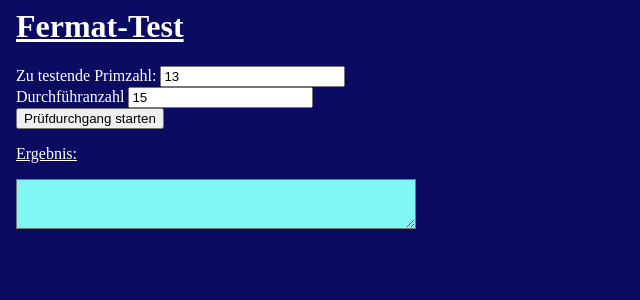
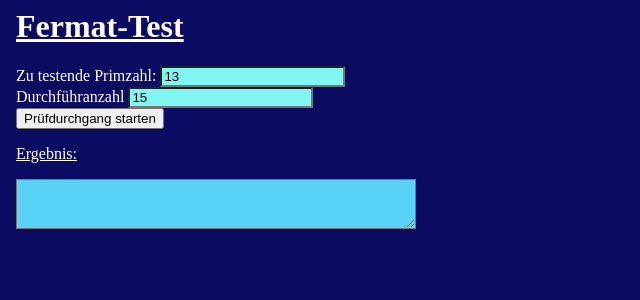
Before and after one commit to Va2828Cz/angular-eydwqm, an Angular app: page / in a window 1280 px wide. Shown: the top 300 px of the page, without its empty margins (0-640 px from the left). Built offline with nearby package versions, Linux system fonts and the light colour scheme.

Commit message:
2 files modified

```diff
--- a/src/app/fermat-test/fermat-test.component.css
+++ b/src/app/fermat-test/fermat-test.component.css
@@ -2,5 +2,12 @@
 
   width: 400px;
   height: 50px;
-  background-color: #81F7F3;
+  background-color: #58D3F7;
 }
+#i_zahl{
+    background-color: #81F7F3;
+
+}
+#i_anzahl{
+    background-color: #81F7F3;
+  }
--- a/src/app/fermat-test/fermat-test.component.html
+++ b/src/app/fermat-test/fermat-test.component.html
@@ -3,11 +3,11 @@
 <p id= "#hintergrundf" >
 </p>
 <form>
- Zu testende Primzahl: <input name="versuchskaninchen" [(ngModel)]="versuchskaninchen" />
+ Zu testende Primzahl: <input name="versuchskaninchen" [(ngModel)]="versuchskaninchen" id="i_zahl"  />
 
 <br/>
 
- Durchführanzahl <input name="anzahl" [(ngModel)]="anzahl" />
+ Durchführanzahl <input name="anzahl" [(ngModel)]="anzahl" id="i_anzahl" />
  <br/>
  <button (click)="fermattest()" >Prüfdurchgang starten</button>
 </form>
```
